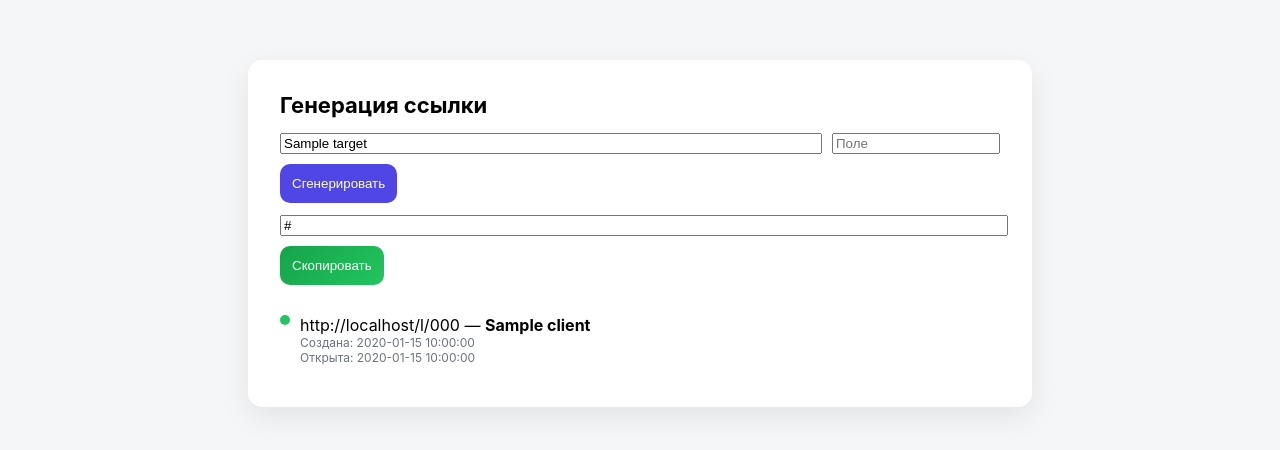
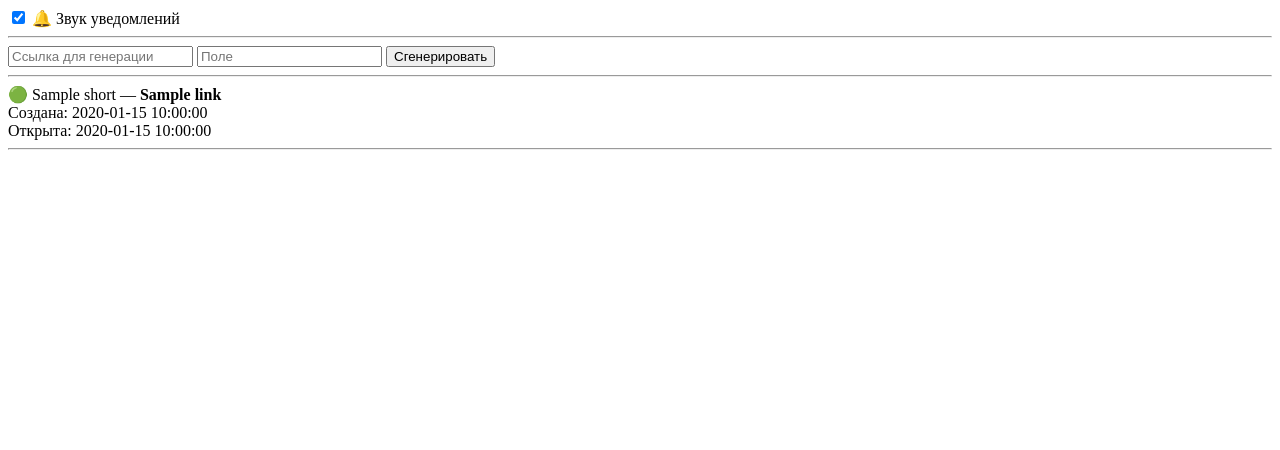
Before and after one commit to sergymarco25-hub/one-time-link, a FastAPI app: template templates/index.html in a window 1280 px wide. Shown: the top 450 px of the page. Run offline with FastAPI, Linux system fonts and the light colour scheme; the template is opened without the code that fills it: most values are stand-ins (such as "Sample title", 1, 10 or a date in 2020).

Commit message:
Update index.html

```diff
--- a/templates/index.html
+++ b/templates/index.html
@@ -2,133 +2,77 @@
 <html lang="ru">
 <head>
 <meta charset="UTF-8">
-<title>One-time link</title>
+<title>Генератор ссылок</title>
 
-<style>
-body {
-  font-family: -apple-system, BlinkMacSystemFont, "Segoe UI", Arial;
-  background: #f4f6f8;
-  margin: 0;
+<audio id="notifySound">
+  <source src="https://actions.google.com/sounds/v1/alarms/beep_short.ogg">
+</audio>
+
+<script>
+let lastOpened = "{{ links[0].opened_at if links else '' }}";
+
+setInterval(async () => {
+  const res = await fetch("/");
+  const text = await res.text();
+
+  const parser = new DOMParser();
+  const doc = parser.parseFromString(text, "text/html");
+  const newOpened = doc.querySelector(".opened-at")?.innerText;
+
+  if (newOpened && newOpened !== lastOpened) {
+    playSound();
+    lastOpened = newOpened;
+  }
+}, 5000);
+
+function playSound() {
+  if (localStorage.getItem("sound") === "off") return;
+  const audio = document.getElementById("notifySound");
+  audio.currentTime = 0;
+  audio.play().catch(()=>{});
 }
+</script>
 
-.container {
-  max-width: 720px;
-  margin: 60px auto;
-  background: #fff;
-  padding: 32px;
-  border-radius: 14px;
-  box-shadow: 0 10px 30px rgba(0,0,0,.08);
-}
-
-h1 {
-  margin-top: 0;
-  font-size: 22px;
-}
-
-.form-row {
-  display: flex;
-  gap: 10px;
-}
-
-input[type="text"] {
-  padding: 12px 14px;
-  border-radius: 10px;
-  border: 1px solid #d1d5db;
-  box-sizing: border-box;
-}
-
-input.main { flex: 1; }
-input.client { max-width: 160px; }
-
-#generatedLink {
-  width: 100%;
-  margin-top: 12px;
-}
-
-button {
-  margin-top: 10px;
-  padding: 12px;
-  border-radius: 10px;
-  border: none;
-  background: #4f46e5;
-  color: #fff;
-  cursor: pointer;
-}
-
-.copy-btn {
-  background: linear-gradient(135deg, #16a34a, #22c55e);
-}
-
-.history { margin-top: 30px; }
-
-.history-item {
-  display: flex;
-  margin-bottom: 10px;
-}
-
-.status-dot {
-  width: 10px;
-  height: 10px;
-  border-radius: 50%;
-  margin-right: 10px;
-}
-
-.status-new { background: #facc15; }
-.status-opened { background: #22c55e; }
-.status-used { background: #ef4444; }
-
-.history-time {
-  font-size: 12px;
-  color: #6b7280;
-}
-</style>
 </head>
-
 <body>
 
-<div class="container">
-<h1>Генерация ссылки</h1>
+<label>
+  <input type="checkbox" id="soundToggle" checked>
+  🔔 Звук уведомлений
+</label>
+
+<script>
+const toggle = document.getElementById("soundToggle");
+if (localStorage.getItem("sound") === "off") toggle.checked = false;
+
+toggle.onchange = () => {
+  localStorage.setItem("sound", toggle.checked ? "on" : "off");
+};
+</script>
+
+<hr>
 
 <form method="post" action="/create">
-  <div class="form-row">
-    <input class="main" name="target_url" value="{{ target }}" placeholder="Вставьте ссылку" required>
-    <input class="client" name="client" placeholder="Поле">
-  </div>
+  <input name="target_url" placeholder="Ссылка для генерации" required>
+  <input name="label" placeholder="Поле">
   <button type="submit">Сгенерировать</button>
 </form>
 
-{% if link %}
-<input id="generatedLink" value="{{ link }}" readonly>
-<button class="copy-btn" onclick="copyLink()">Скопировать</button>
-{% endif %}
+<hr>
 
-<div class="history">
-{% for code, item in links.items() %}
-<div class="history-item">
-  <span class="status-dot
-    {% if item.state == 'NEW' %}status-new
-    {% elif item.state == 'OPENED' %}status-opened
-    {% else %}status-used{% endif %}">
+{% for l in links %}
+<div>
+  <span>
+    {% if l.status == "new" %}🟡{% elif l.status == "opened" %}🟢{% else %}🔴{% endif %}
   </span>
-  <div>
-    <div>{{ request.base_url }}l/{{ code }} {% if item.client %}— <b>{{ item.client }}</b>{% endif %}</div>
-    <div class="history-time">Создана: {{ item.created_at }}</div>
-    {% if item.opened_at %}
-    <div class="history-time">Открыта: {{ item.opened_at }}</div>
-    {% endif %}
-  </div>
+  {{ l.short }} — <b>{{ l.label }}</b><br>
+  Создана: {{ l.created_at }}<br>
+  {% if l.opened_at %}
+    <span class="opened-at">Открыта: {{ l.opened_at }}</span>
+  {% endif %}
 </div>
+<hr>
 {% endfor %}
-</div>
-</div>
-
-<script>
-function copyLink() {
-  const i = document.getElementById("generatedLink");
-  i.select();
-  document.execCommand("copy");
-}
-</script>
 
 </body>
 </html>
```
